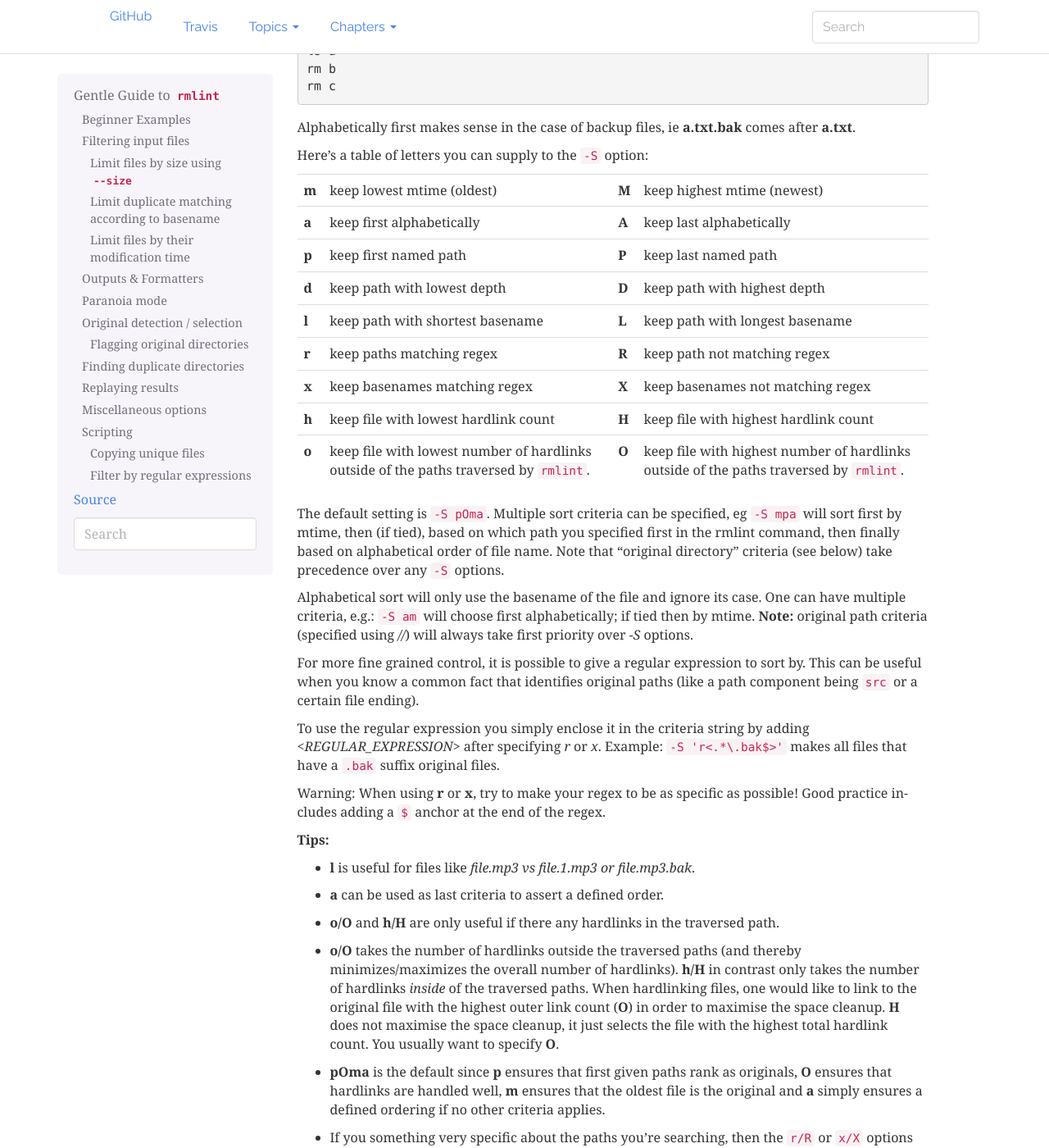
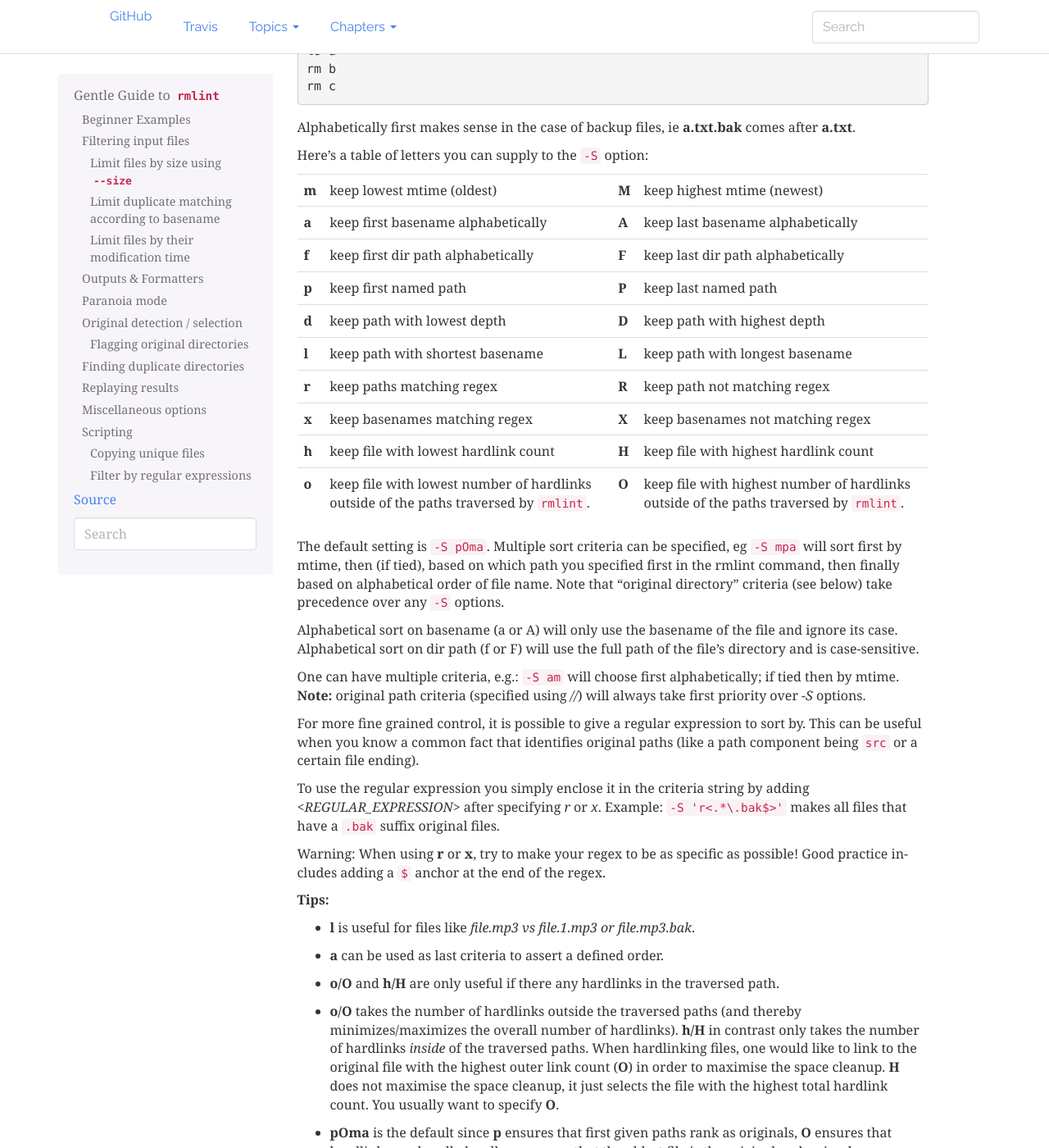
Before and after one commit to sahib/rmlint, a Sphinx documentation site: the page built from docs/tutorial.rst, in a window 1280 px wide and 1400 px high, scrolled down 8919 px. Shown: the whole window at 82% size. Built offline with Sphinx 7.4.7, drawn with Linux system fonts in a browser that asks for light colours.

```diff
--- a/docs/rmlint.1.rst
+++ b/docs/rmlint.1.rst
@@ -441,7 +441,8 @@ Original Detection Options
     - **o**: keep file with lowest number of hardlinks outside of the paths traversed by ``rmlint``.
     - **O**: keep file with highest number of hardlinks outside of the paths traversed by ``rmlint``.
 
-    Alphabetical sort will only use the basename of the file and ignore its case.
+    Alphabetical sort [aA] will only use the basename of the file and ignore its case.
+    Alphabetical sort on dir [fF] uses the full path (excluding basename) and is case-sensitive.
     One can have multiple criteria, e.g.: ``-S am`` will choose first alphabetically; if tied then by mtime.
     **Note:** original path criteria (specified using `//`) will always take first priority over `-S` options.
 
--- a/docs/tutorial.rst
+++ b/docs/tutorial.rst
@@ -516,7 +516,8 @@ Here's a table of letters you can supply to the ``-S`` option:
 
 ===== ========================================================================================== ===== =================================
 **m** keep lowest mtime (oldest)                                                                 **M** keep highest mtime (newest)
-**a** keep first alphabetically                                                                  **A** keep last alphabetically
+**a** keep first basename alphabetically                                                         **A** keep last basename alphabetically
+**f** keep first dir path alphabetically                                                         **F** keep last dir path alphabetically
 **p** keep first named path                                                                      **P** keep last named path
 **d** keep path with lowest depth                                                                **D** keep path with highest depth
 **l** keep path with shortest basename                                                           **L** keep path with longest basename
@@ -532,7 +533,9 @@ specified first in the rmlint command, then finally based on alphabetical order
 of file name. Note that "original directory" criteria (see below) take
 precedence over any ``-S`` options.
 
-Alphabetical sort will only use the basename of the file and ignore its case.
+Alphabetical sort on basename (a or A) will only use the basename of the file and ignore its case.
+Alphabetical sort on dir path (f or F) will use the full path of the file's directory and is case-sensitive.
+
 One can have multiple criteria, e.g.: ``-S am`` will choose first alphabetically; if tied then by mtime.
 **Note:** original path criteria (specified using `//`) will always take first priority over `-S` options.
 
```
Also changed, not shown: CHANGELOG.md (+6 -0 lines).
